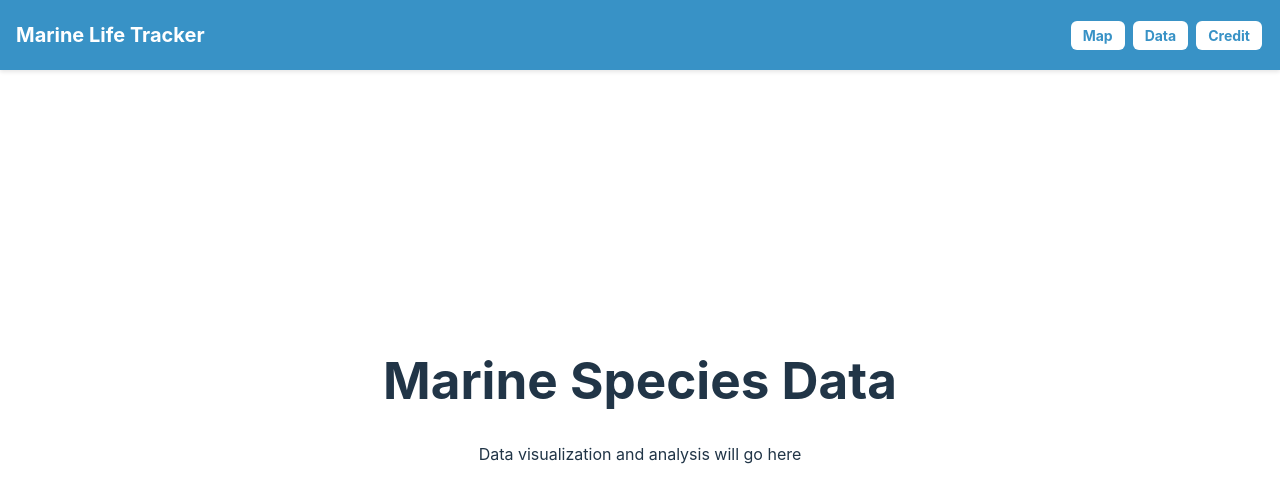
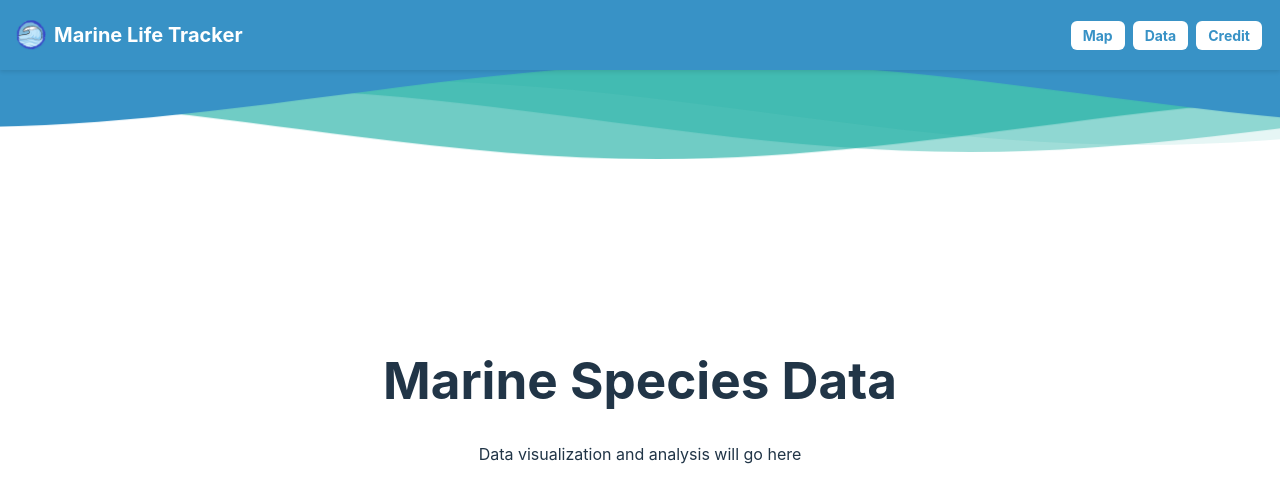
Before and after one commit to Cirbble/PolyHacks_2025, a React (Vite) app in the folder light_vibes_project/: page /data in a window 1280 px wide. Shown: the top 502 px of the page. Built offline with nearby package versions, Linux system fonts and the light colour scheme.

Commit message:
landing page upgrade

```diff
--- a/light_vibes_project/src/App.css
+++ b/light_vibes_project/src/App.css
@@ -40,3 +40,62 @@
 .read-the-docs {
   color: #9d2828;
 }
+
+.ondebox {
+  position: absolute;
+  top: 70px;
+  left: 0;
+  width: 100%;
+  height: 100px;
+  overflow: hidden;
+  line-height: 0;
+  transform: rotate(180deg);
+  z-index: -1;
+}
+
+.onde {
+  position: relative;
+  width: 100%;
+  height: 100%;
+}
+
+.parallaxonde > use {
+  animation: moveForever 25s cubic-bezier(.55,.5,.45,.5) infinite;
+}
+
+.parallaxonde > use:nth-child(1) {
+  animation-delay: -2s;
+  animation-duration: 7s;
+}
+
+.parallaxonde > use:nth-child(2) {
+  animation-delay: -3s;
+  animation-duration: 10s;
+}
+
+.parallaxonde > use:nth-child(3) {
+  animation-delay: -4s;
+  animation-duration: 13s;
+}
+
+.parallaxonde > use:nth-child(4) {
+  animation-delay: -5s;
+  animation-duration: 20s;
+}
+
+@keyframes moveForever {
+  0% {
+    transform: translate3d(-90px, 0, 0);
+  }
+  100% {
+    transform: translate3d(85px, 0, 0);
+  }
+}
+
+/*Shrinking for mobile*/
+@media (max-width: 768px) {
+  .onde {
+    height:40px;
+    min-height:40px;
+  }
+}
--- a/light_vibes_project/src/App.tsx
+++ b/light_vibes_project/src/App.tsx
@@ -1,42 +1,67 @@
 import { BrowserRouter as Router, Routes, Route } from 'react-router-dom';
-import { useState } from 'react'
-import reactLogo from './assets/react.svg'
-import viteLogo from '/vite.svg'
-import './App.css'
-import TopBar from './components/TopBar'
-import DataPage from './pages/DataPage'
-import CreditPage from './pages/CreditPage'
+import waveIcon from './assets/wave_icon.png';
+import './App.css';
+import TopBar from './components/TopBar';
+import DataPage from './pages/DataPage';
+import CreditPage from './pages/CreditPage';
 
 function App() {
-  const [count, setCount] = useState(0)
-
   return (
     <Router>
       <div className="min-h-screen bg-gray-100">
         <TopBar />
+
+        <div className="ondebox">
+          <svg className="onde"
+               xmlns="http://www.w3.org/2000/svg"
+               xmlnsXlink="http://www.w3.org/1999/xlink"
+               viewBox="0 24 150 28"
+               preserveAspectRatio="none"
+               shapeRendering="auto">
+            <defs>
+              <path id="onda" d="M-160 44c30 0 58-18 88-18s 58 18 88 18 58-18 88-18 58 18 88 18 v44h-352Z" />
+            </defs>
+            <g className="parallaxonde">
+
+              <use xlinkHref="#onda" x="48" y="1" fill="rgba(17,170,159,0.6)" />
+
+              <use xlinkHref="#onda" x="48" y="3" fill="rgba(17,170,159,0.4)" />
+
+              <use xlinkHref="#onda" x="48" y="5" fill="rgba(17,170,159,0.1)" />
+              <use xlinkHref="#onda" x="48" y="10" fill="#3892C6" />
+
+            </g>
+          </svg>
+        </div>
+
         <Routes>
           <Route path="/" element={
-            <div style={{ paddingTop: '60px' }}>
-              <div>
-                <a href="https://vite.dev" target="_blank">
-                  <img src={viteLogo} className="logo" alt="Vite logo" />
-                </a>
-                <a href="https://react.dev" target="_blank">
-                  <img src={reactLogo} className="logo react" alt="React logo" />
-                </a>
-              </div>
-              <h1>Vite + React</h1>
-              <div className="card">
-                <button onClick={() => setCount((count) => count + 1)}>
-                  count is {count}
-                </button>
-                <p>
-                  Edit <code>src/App.tsx</code> and save to test HMR
-                </p>
-              </div>
-              <p className="read-the-docs">
-                Click on the Vite and React logos to learn more
-              </p>
+            <div style={{
+              paddingTop: '170px',
+              minHeight: 'calc(100vh - 70px)',
+              display: 'flex',
+              flexDirection: 'column',
+              justifyContent: 'flex-start',
+              alignItems: 'center',
+              gap: '40px',
+              paddingBottom: '50px'
+            }}>
+              <img
+                src={waveIcon}
+                alt="Wave Icon"
+                style={{
+                  width: '200px',
+                  height: '200px',
+                  marginTop: '20px'
+                }}
+              />
+              <h1 style={{
+                fontSize: '2.5rem',
+                color: '#3892C6',
+                fontWeight: 'bold'
+              }}>
+                Marine Life Tracker
+              </h1>
             </div>
           } />
           <Route path="/data" element={<DataPage />} />
@@ -44,7 +69,7 @@ function App() {
         </Routes>
       </div>
     </Router>
-  )
+  );
 }
 
-export default App
+export default App;
--- a/light_vibes_project/src/components/TopBar.tsx
+++ b/light_vibes_project/src/components/TopBar.tsx
@@ -1,4 +1,5 @@
 import { useNavigate } from 'react-router-dom';
+import waveIcon from '../assets/wave_icon.png';
 
 const TopBar = () => {
   const navigate = useNavigate();
@@ -34,15 +35,34 @@ const TopBar = () => {
       padding: '0 16px',
       boxSizing: 'border-box'
     }}>
+      <div style={{
+        display: 'flex',
+        alignItems: 'center',
+        cursor: 'pointer',
+      }} onClick={() => navigate('/')}>
+        <img
+          src={waveIcon}
+          alt="Wave Icon"
+          style={{
+            height: '30px',
+            width: '30px',
+            marginRight: '8px',
+            transition: 'opacity 0.2s'
+          }}
+          onMouseOver={(e) => e.currentTarget.style.opacity = '0.8'}
+          onMouseOut={(e) => e.currentTarget.style.opacity = '1'}
+        />
         <h1 style={{
           color: 'white',
           fontSize: '20px',
           fontWeight: 'bold',
           marginRight: '12px',
-        whiteSpace: 'nowrap'
+          whiteSpace: 'nowrap',
+          transition: 'opacity 0.2s'
         }}>
           Marine Life Tracker
         </h1>
+      </div>
       <div style={{
         display: 'flex',
         gap: '4px',
```
Also changed, not shown: light_vibes_project/src/assets/wave_icon.png (added). Lines whose indentation alone changed are shown as unchanged.
